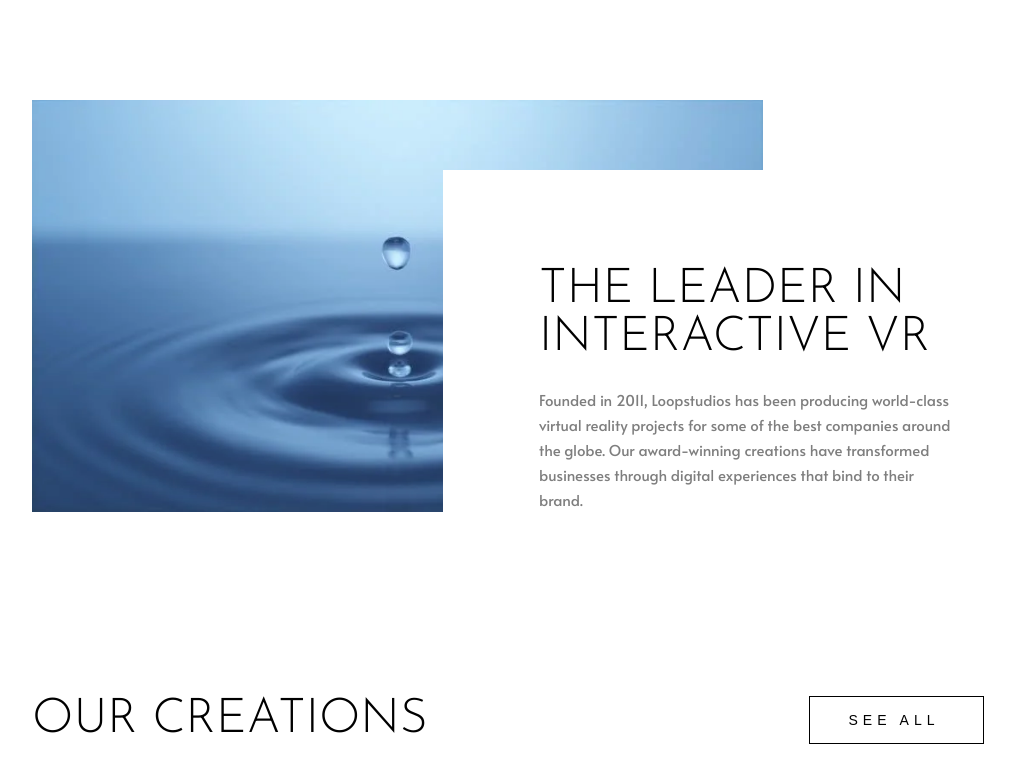
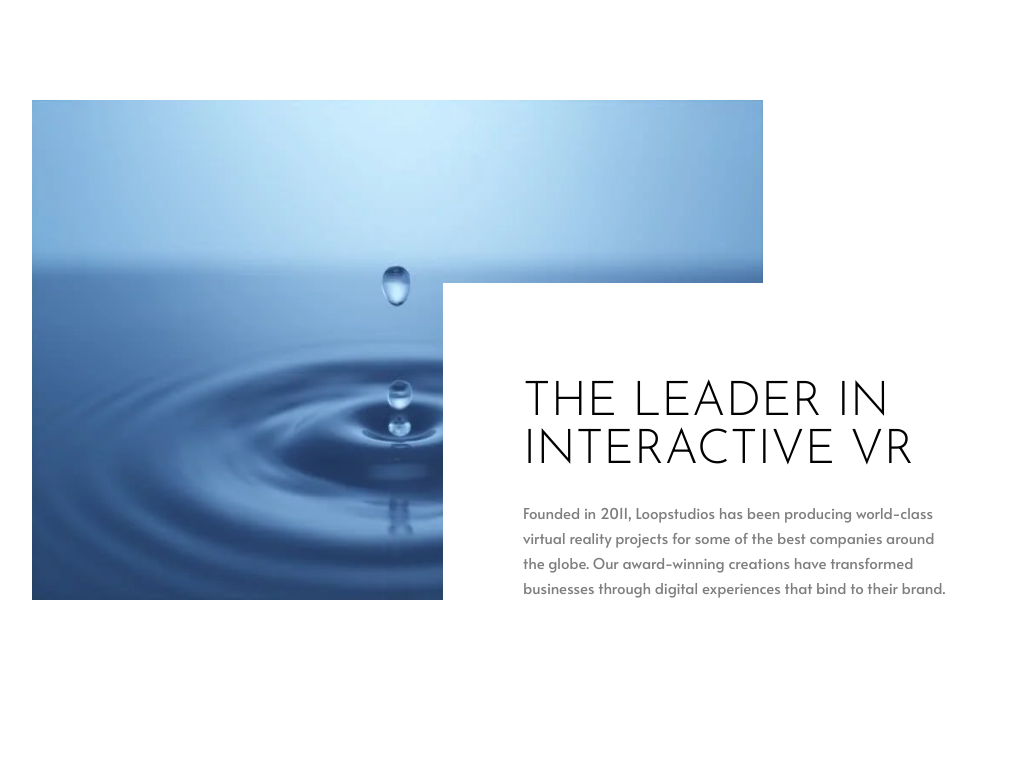
Before and after one commit to MrBeamer/loopstudios, a React (Create React App) app: page / in a window 1280 px wide. Shown: the part 710-1492 px from the top of the page, without its empty margins (132-1147 px from the left). Built offline with nearby package versions, Linux system fonts and the light colour scheme.

Commit message:
fixed headline and added images manually

```diff
--- a/src/components/content/Content.styled.js
+++ b/src/components/content/Content.styled.js
@@ -13,6 +13,7 @@ export const StyledContent = styled.div`
 
 export const Image = styled.img`
   max-width: 45.688rem;
+  height: 500px;
   width: 100%;
   grid-column: 1/-1;
   grid-row: 1;
@@ -25,7 +26,8 @@ export const TextBlock = styled.div`
   align-self: end;
   grid-row: 1;
   background-color: #fff;
-  padding: 6rem 0 0 6rem;
+  padding: 6rem 0 0 5rem;
+  height: 317px;
 
   @media only screen and (max-width: 948px) {
     grid-column: 1;
```
Also changed, not shown: 1 other file (tests, documents, lock files or other folders).
